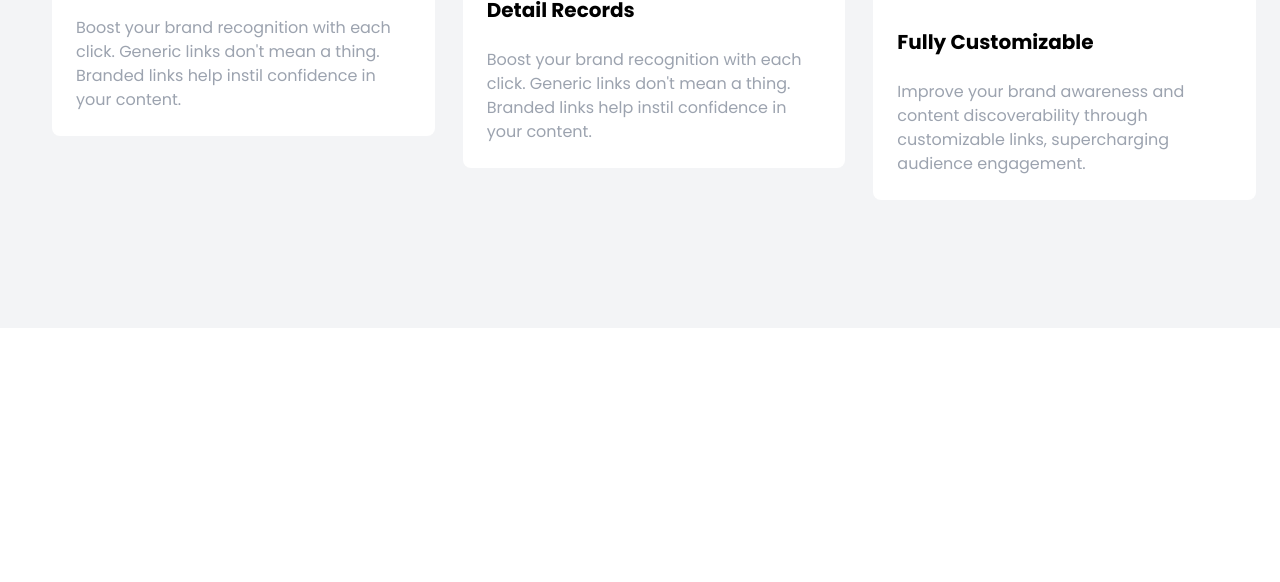
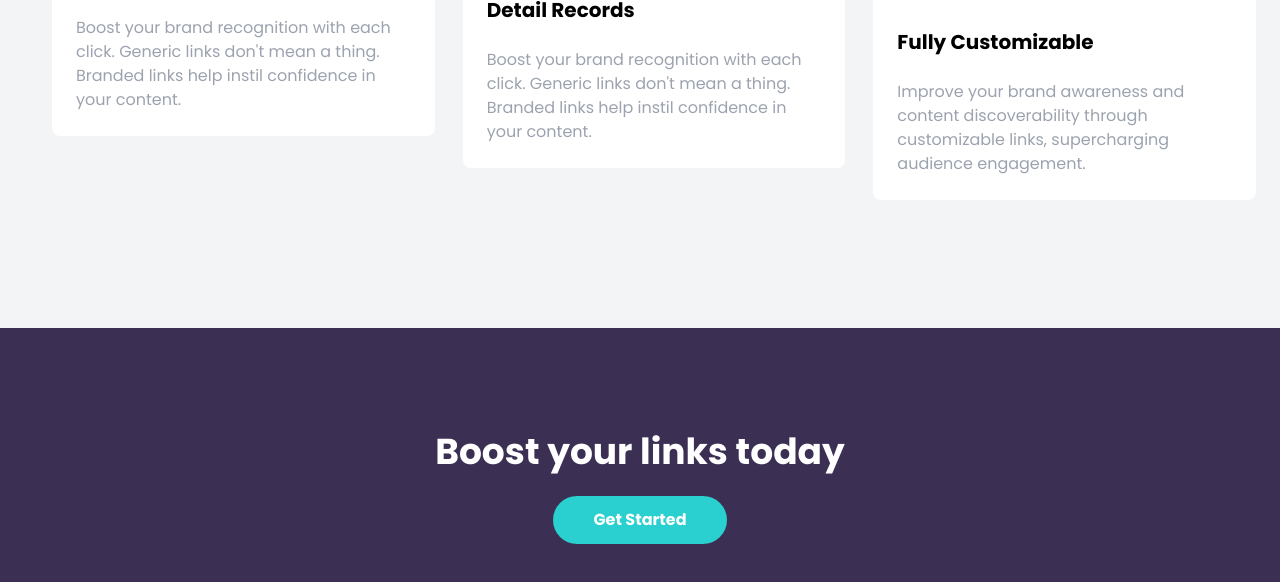
Before and after one commit to Soulbolt/shortly, a website: page index.html in a window 1280 px wide. Shown: the part 1592-2174 px from the top of the page. Before the commit the page ends 1920 px from the top, so only its background shows below. Drawn offline with Linux system fonts and the light colour scheme.

Commit message:
Add CTA section, add h5 title and add button labelled 'Get Started'.

```diff
--- a/index.html
+++ b/index.html
@@ -281,5 +281,20 @@
         </div>
       </div>
     </section>
+    <!-- CTA Section -->
+    <section id="cta" class="py-24 bg-darkViolet">
+      <div class="flex flex-col p-2 space-y-6">
+        <h5
+          class="mx-auto space-y-10 text-4xl font-bold text-center text-white"
+        >
+          Boost your links today
+        </h5>
+        <button
+          class="px-10 py-5 mx-auto text-2xl font-bold text-white rounded-full bg-cyan hover:bg-cyanLight md:text-base md:py-3 focus:outline-none"
+        >
+          Get Started
+        </button>
+      </div>
+    </section>
   </body>
 </html>
```
Also changed, not shown: css/style.css.
